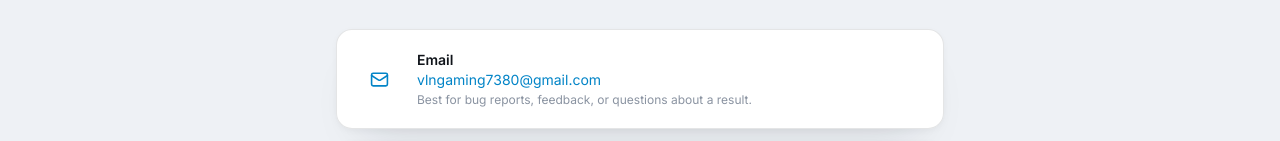
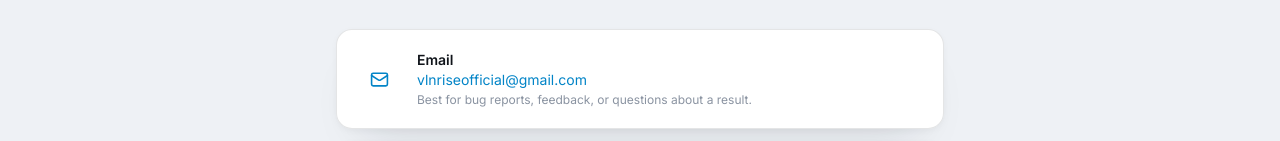
Before and after one commit to utkarsh123-max/vln-speed, a React (Vite) app in the folder frontend/: page /#/contact in a window 1280 px wide. Shown: the part 308-449 px from the top of the page. Built offline with nearby package versions, Linux system fonts and the light colour scheme; no server answers; the HTML template or start-up script is replaced by a standard one.

Commit message:
Update contact email

```diff
--- a/frontend/src/pages/Contact.tsx
+++ b/frontend/src/pages/Contact.tsx
@@ -8,7 +8,7 @@ const CHANNELS = [
   {
     icon: Mail,
     label: "Email",
-    value: "vlngaming7380@gmail.com",
+    value: "vlnriseofficial@gmail.com",
     href: "mailto:vlnriseofficial@gmail.com",
     note: "Best for bug reports, feedback, or questions about a result.",
   },
```
